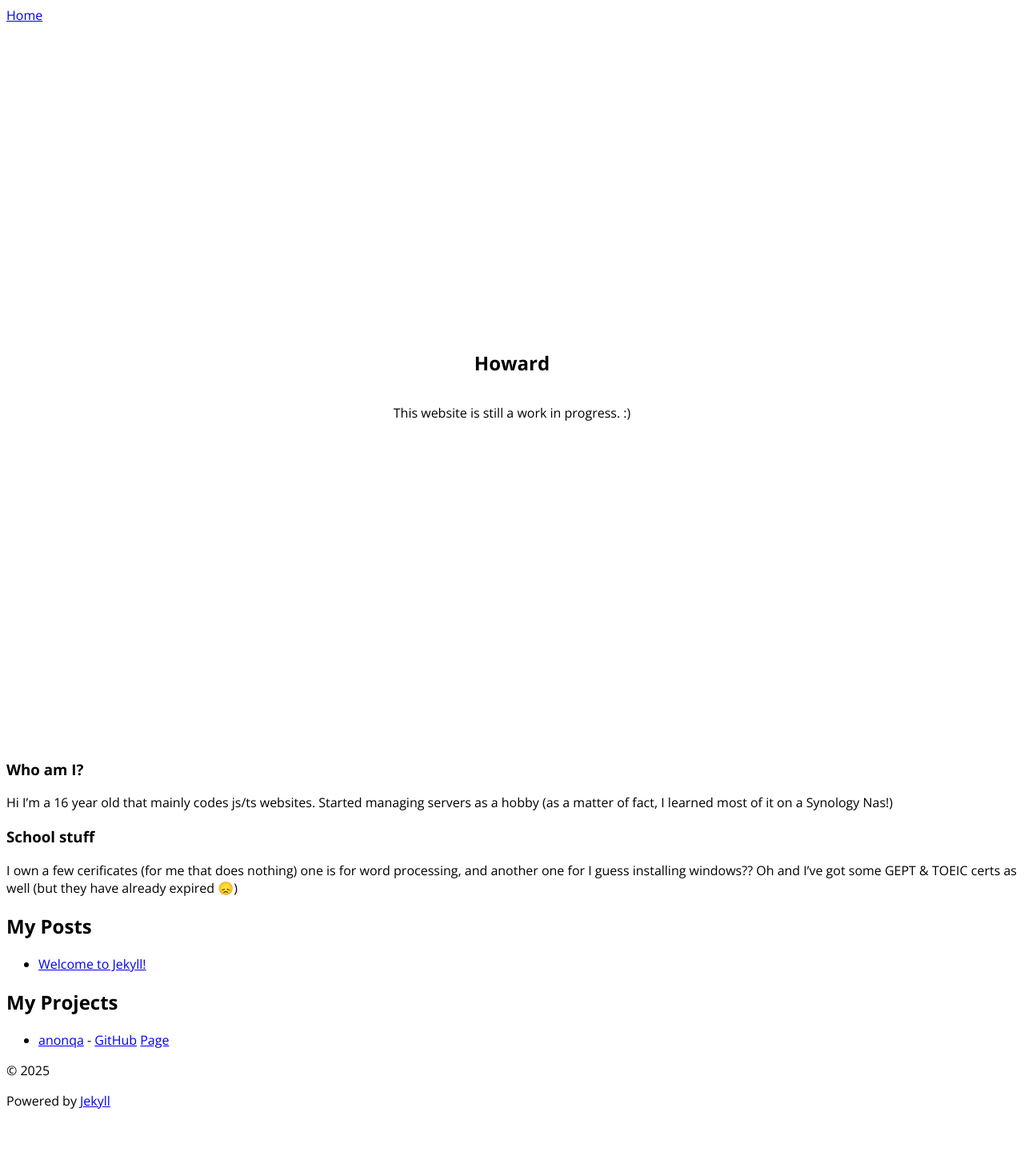
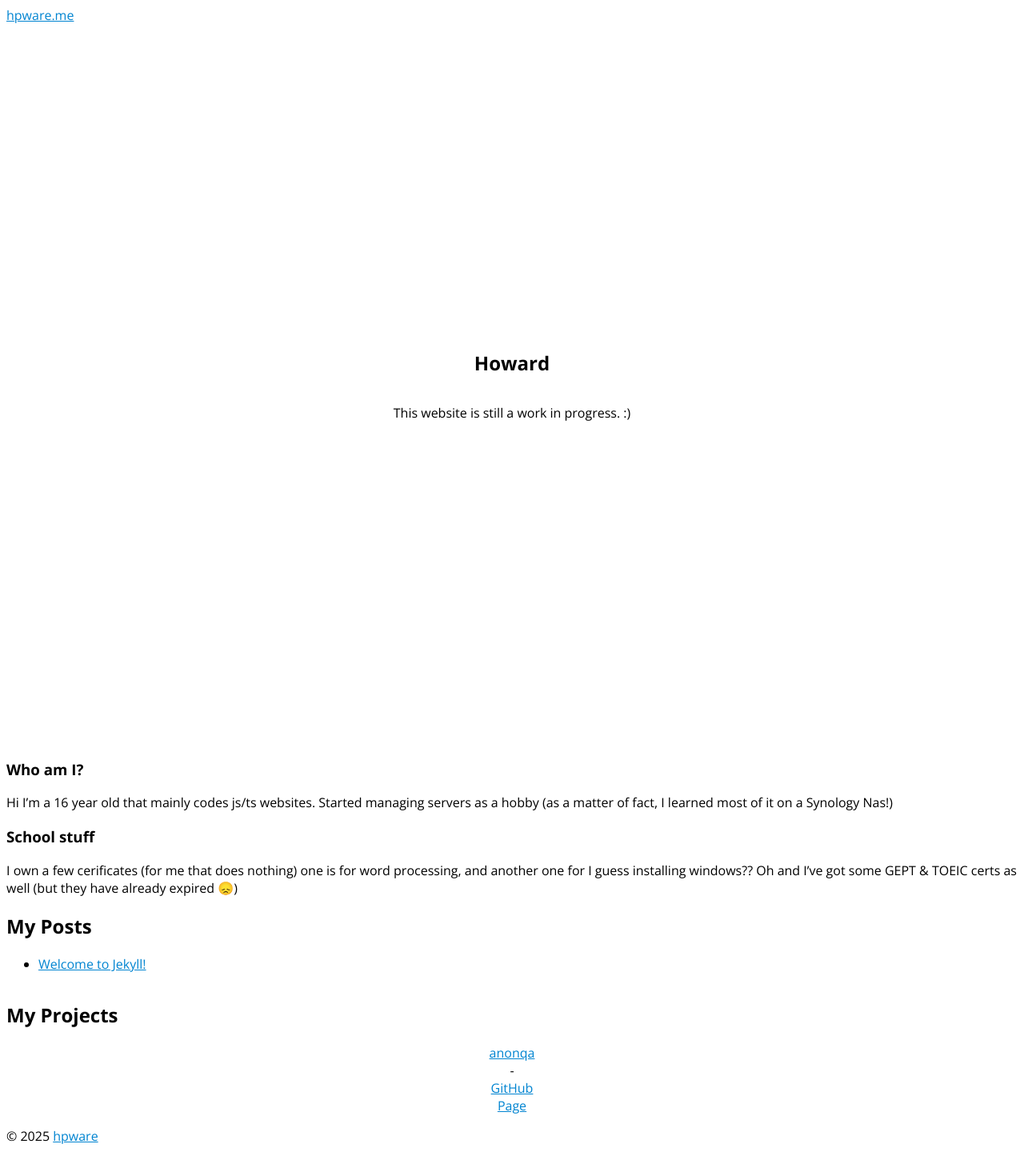
Before and after one commit to hpware/vercel-fuckcel, a Jekyll site: the page built from index.md, in a window 1280 px wide. Shown: the whole page at 80% size. Built offline with Jekyll 4.4.1, drawn with Linux system fonts in a browser that asks for light colours; before the commit the page ends 1403 px from its top, so only the background shows below that.

Commit message:
oh fuckery I now suck at css :(

```diff
--- a/_includes/css.html
+++ b/_includes/css.html
@@ -7,4 +7,25 @@
         font-variation-settings:
         "wdth" 100;
     }
+    nav {
+
+    }
+    a {
+        color: oklch(58.8% 0.158 241.966);
+        transition:all;
+        transition-duration: 300ms;
+        &:hover {
+            color: oklch(48.8% 0.243 264.376);
+        }
+
+    }
+    footer {
+        text-align: center;
+        display: flex;
+        flex-direction: row;
+    }
+    footer div {
+        display: flex;
+        flex-direction: column;
+    }
 </style>
--- a/_includes/footer.html
+++ b/_includes/footer.html
@@ -1,4 +1,5 @@
 <footer>
-    <p>&copy; {{ site.time | date: "%Y" }} {{ site.author }}</p>
-    <p>Powered by <a href="https://jekyllrb.com/">Jekyll</a></p>
+   <div>
+     <p>&copy; {{ site.time | date: "%Y" }} <a href="https://github.com/{{ site.github_username }}">{{ site.github_username }}</a></p>
+    </div>
 </footer>
--- a/_includes/head.html
+++ b/_includes/head.html
@@ -1,5 +1,6 @@
 <head>
     <title>{{ page.title }} | {{ site.title }}</title>
+    <meta name="author" content="{{ site.github_username }}" />
     <meta charset="utf-8">
     <meta name="viewport" content="width=device-width, initial-scale=1">
     <link rel="preconnect" href="https://fonts.googleapis.com">
--- a/_includes/headers.html
+++ b/_includes/headers.html
@@ -1,3 +1,3 @@
 <nav>
-    <a href="{{ site.baseurl }}/">Home</a>
+    <a href="{{ site.baseurl }}/">hpware.me</a>
 </nav>
--- a/_layouts/home.html
+++ b/_layouts/home.html
@@ -2,14 +2,23 @@
     {% include head.html %}
     {% include css.html %}
     <style>
-    section.titlepage {
+    .titlepage {
         height: 100vh;
         display: flex;
         flex-direction: column;
         justify-content: center;
         align-items: center;
         text-align:center;
-
+    }
+    .projects {
+      display: grid;
+      grid-column: 2;
+      div {
+        border: black 1px 1px;
+        text-align: center;
+        display: flex;
+        flex-direction: column;
+      }
     }
   </style>
   <body>
@@ -29,11 +38,11 @@
   {% endfor %}
 </ul>
     </section>
-    <section id="projects">
+    <section id="projects" class="projects">
       <h2>My Projects</h2>
-      <ul>
+      <div>
         {% for project in site.projects %}
-        <li>
+        <div>
           <a href="{{ project.play_url }}">{{ project.title }}</a>
           {% if project.github_repo %}
           - <a href="{{ project.github_repo }}">GitHub</a>
@@ -44,9 +53,9 @@
           {% if project.description %}
           <p>{{ project.description }}</p>
           {% endif %}
-        </li>
+        </div>
         {% endfor %}
-      </ul>
+      </div>
     </section>
     {% include footer.html %}
   </body>
```
Also changed, not shown: _config.yml (line endings or trailing spaces).
